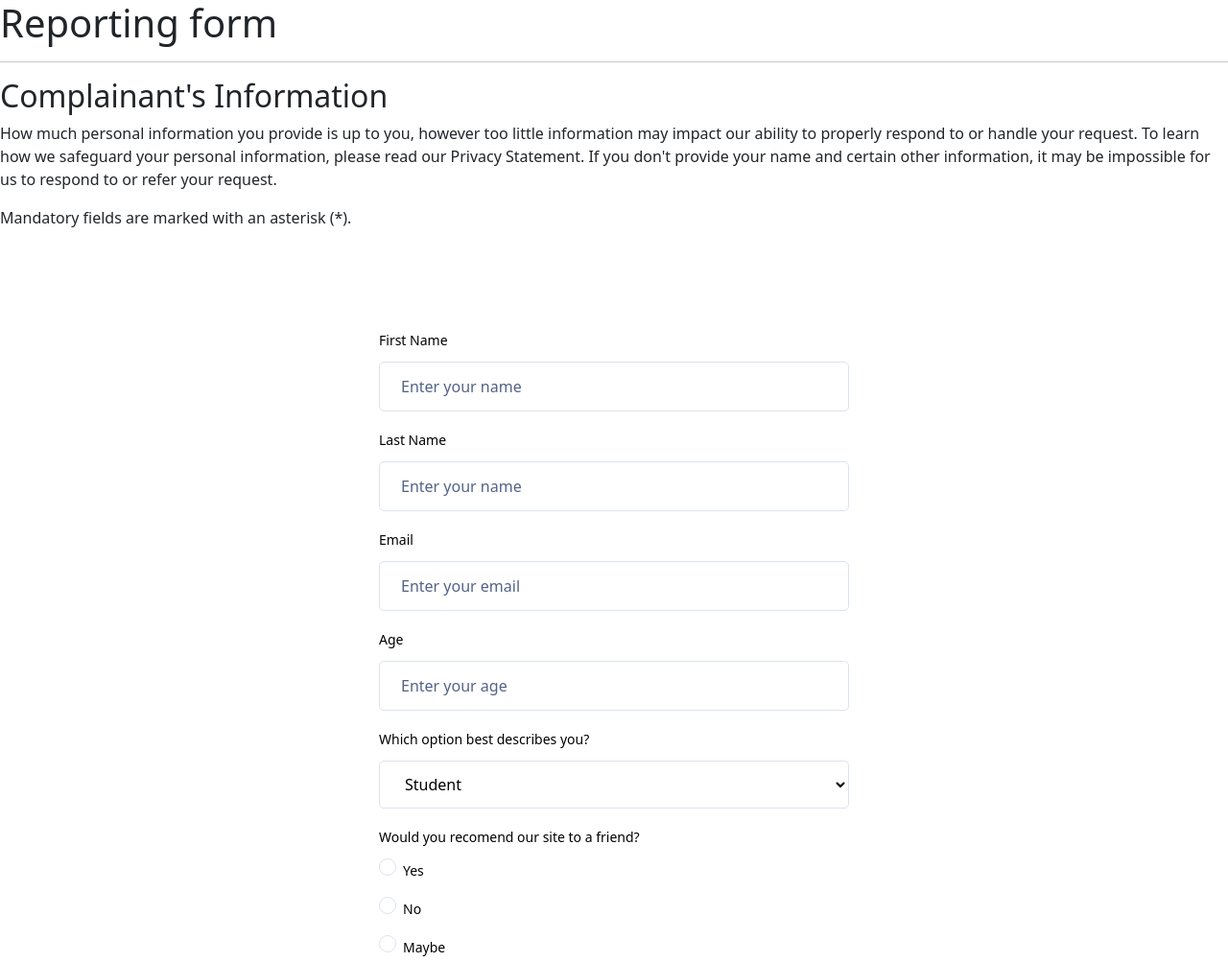
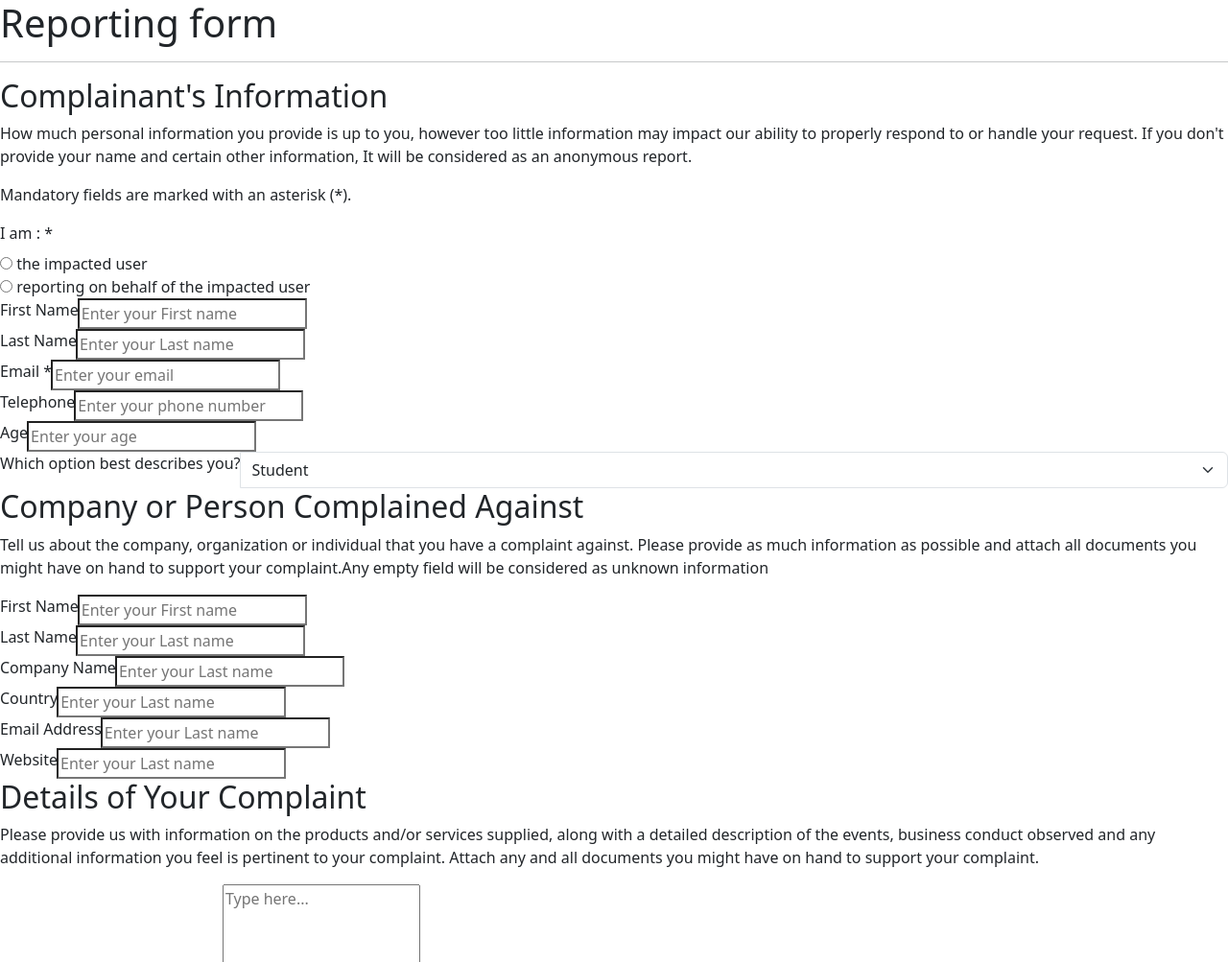
Before and after one commit to khalil-hamidani/PFE, a plain HTML site: page Source/P-reporting-form.html in a window 1280 px wide. Shown: the top 1003 px of the page at 96% size. Drawn offline with nearby package versions, Linux system fonts and the light colour scheme.

Commit message:
updating html

```diff
--- a/Source/P-reporting-form.html
+++ b/Source/P-reporting-form.html
@@ -5,7 +5,7 @@
     <meta charset="UTF-8">
     <meta http-equiv="X-UA-Compatible" content="IE=edge">
     <meta name="viewport" content="width=device-width, initial-scale=1.0">
-    <link rel="stylesheet" href="styles.css">
+    <!-- <link rel="stylesheet" href="styles.css"> -->
     <link href="https://cdn.jsdelivr.net/npm/bootstrap@5.3.0-alpha3/dist/css/bootstrap.min.css" rel="stylesheet"
         integrity="sha384-KK94CHFLLe+nY2dmCWGMq91rCGa5gtU4mk92HdvYe+M/SXH301p5ILy+dN9+nJOZ" crossorigin="anonymous">
     <title>****</title>
@@ -16,85 +16,123 @@
     <hr>
     <h2>Complainant's Information</h2>
     <p>How much personal information you provide is up to you, however too little information may impact our ability to properly respond to
-        or handle your request. To learn how we safeguard your personal information, please read our Privacy Statement. If you don't provide
-        your name and certain other information, it may be impossible for us to respond to or refer your request.</p>
+        or handle your request. If you don't provide your name and certain other information, It will be considered as an anonymous report.
+    </p>
     <p>Mandatory fields are marked with an asterisk (<span>*</span>).</p>
-    <div class="formbold-main-wrapper">
-        <div class="formbold-form-wrapper">
+    <div class="main-wrapper">
+        <div class="form-wrapper">
             <form action="" method="POST">
-                <div class="formbold-input-group">
-                    <label for="name" class="formbold-form-label"> First Name </label>
-                    <input type="text" name="name" id="name" placeholder="Enter your name" autocomplete="off" class="formbold-form-input" />
-                </div>
-
-                <div class="formbold-input-group">
-                    <label for="name" class="formbold-form-label"> Last Name </label>
-                    <input type="text" name="name" id="name" placeholder="Enter your name" autocomplete="off" class="formbold-form-input" />
-                </div>
-
-                <div class="formbold-input-group">
-                    <label for="email" class="formbold-form-label"> Email </label>
-                    <input type="email" name="lastname" id="email" placeholder="Enter your email" autocomplete="off"
-                        class="formbold-form-input" />
-                </div>
-
-                <div class="formbold-input-group">
-                    <label for="age" class="formbold-form-label"> Age </label>
-                    <input type="text" name="age" id="age" placeholder="Enter your age" autocomplete="off" class="formbold-form-input" />
-                </div>
-
-                <div class="formbold-input-group">
-                    <label class="formbold-form-label">
-                        Which option best describes you?
+                <div class="input-radio-wrapper">
+                    <label for="ans" class="form-label">
+                        I am : <span>*</span>
                     </label>
 
-                    <select class="formbold-form-select" name="occupation" id="occupation">
-                        <option value="Student">Student</option>
-                        <option value="designer">UX/UI Designer</option>
-                        <option value="fullstack">Full Stack Developer</option>
-                        <option value="frontend">Front End Developer</option>
-                    </select>
-                </div>
-
-                <div class="formbold-input-radio-wrapper">
-                    <label for="ans" class="formbold-form-label">
-                        Would you recomend our site to a friend?
-                    </label>
-
-                    <div class="formbold-radio-flex">
-                        <div class="formbold-radio-group">
-                            <label class="formbold-radio-label">
-                                <input class="formbold-input-radio" type="radio" name="ans" id="ans" />
-                                Yes
-                                <span class="formbold-radio-checkmark"></span>
+                    <div class="radio-flex">
+                        <div class="radio-group">
+                            <label class="radio-label">
+                                <input class="input-radio" type="radio" name="ans" id="ans" />
+                                the impacted user
                             </label>
                         </div>
 
-                        <div class="formbold-radio-group">
-                            <label class="formbold-radio-label">
-                                <input class="formbold-input-radio" type="radio" name="ans" id="ans" />
-                                No
-                                <span class="formbold-radio-checkmark"></span>
-                            </label>
-                        </div>
-
-                        <div class="formbold-radio-group">
-                            <label class="formbold-radio-label">
-                                <input class="formbold-input-radio" type="radio" name="ans" id="ans" />
-                                Maybe
-                                <span class="formbold-radio-checkmark"></span>
+                        <div class="radio-group">
+                            <label class="radio-label">
+                                <input class="input-radio" type="radio" name="ans" id="ans" />
+                                reporting on behalf of the impacted user
                             </label>
                         </div>
                     </div>
                 </div>
+
+                <div class="input-group">
+                    <label for="name" class="form-label"> First Name </label>
+                    <input type="text" name="F-name" id="F-name" placeholder="Enter your First name" autocomplete="off"
+                        class="form-input" />
+                </div>
+
+                <div class="input-group">
+                    <label for="name" class="form-label"> Last Name </label>
+                    <input type="text" name="L-name" id="L-name" placeholder="Enter your Last name" autocomplete="off" class="form-input" />
+                </div>
+
+                <div class="input-group">
+                    <label for="email" class="form-label"> Email <span>*</span> </label>
+                    <input type="email" name="lastname" id="email" placeholder="Enter your email" autocomplete="off" class="form-input" />
+                </div>
+
+                <div class="input-group">
+                    <label for="email" class="form-label"> Telephone </label>
+                    <input type="text" name="telephone" id="telephone" placeholder="Enter your phone number" autocomplete="off"
+                        class="form-input" />
+                </div>
+
+                <div class="input-group">
+                    <label for="age" class="form-label"> Age </label>
+                    <input type="text" name="age" id="age" placeholder="Enter your age" autocomplete="off" class="form-input" />
+                </div>
+
+                <div class="input-group">
+                    <label class="form-label">
+                        Which option best describes you?
+                    </label>
+
+                    <select class="form-select" name="occupation" id="occupation">
+                        <option value="">Student</option>
+                        <option value="">Employee</option>
+                        <option value="">Retiree</option>
+                        <option value="">Other</option>
+                    </select>
+                </div>
+
+                <h2>Company or Person Complained Against</h2>
+                <p>Tell us about the company, organization or individual that you have a complaint against. Please provide as much
+                    information as possible and attach all documents you might have on hand to support your complaint.Any empty field will
+                    be considered as unknown information</p>
+
+                <div class="input-group">
+                    <label for="name" class="form-label"> First Name </label>
+                    <input type="text" name="F-name" id="F-name" placeholder="Enter your First name" autocomplete="off"
+                        class="form-input" />
+                </div>
+
+                <div class="input-group">
+                    <label for="name" class="form-label"> Last Name </label>
+                    <input type="text" name="L-name" id="L-name" placeholder="Enter your Last name" autocomplete="off" class="form-input" />
+                </div>
+
+                <div class="input-group">
+                    <label for="name" class="form-label"> Company Name </label>
+                    <input type="text" name="L-name" id="L-name" placeholder="Enter your Last name" autocomplete="off" class="form-input" />
+                </div>
+
+                <div class="input-group">
+                    <label for="name" class="form-label"> Country </label>
+                    <input type="text" name="L-name" id="L-name" placeholder="Enter your Last name" autocomplete="off" class="form-input" />
+                </div>
+
+                <div class="input-group">
+                    <label for="name" class="form-label"> Email Address </label>
+                    <input type="text" name="L-name" id="L-name" placeholder="Enter your Last name" autocomplete="off" class="form-input" />
+                </div>
+
+                <div class="input-group">
+                    <label for="name" class="form-label"> Website </label>
+                    <input type="text" name="L-name" id="L-name" placeholder="Enter your Last name" autocomplete="off" class="form-input" />
+                </div>
+
+                <h2>Details of Your Complaint</h2>
+                <p>Please provide us with information on the products and/or services supplied, along with a detailed description of the
+                    events, business conduct observed and any additional information you feel is pertinent to your complaint. Attach any and
+                    all documents you might have on hand to support your complaint.</p>
+
                 <div>
-                    <label for="message" class="formbold-form-label">
+                    <label for="message" class="form-label">
                         Any comments or suggestions
                     </label>
-                    <textarea rows="6" name="message" id="message" placeholder="Type here..." class="formbold-form-input"></textarea>
+                    <textarea rows="6" name="message" id="message" placeholder="Type here..." class="form-input"></textarea>
                 </div>
 
-                <button class="formbold-btn">Submit</button>
+                <button class="btn">Submit</button>
             </form>
         </div>
     </div>
--- a/Source/styles.css
+++ b/Source/styles.css
@@ -62,10 +62,6 @@ body {
     position: relative;
     padding-left: 25px;
     cursor: pointer;
-    -webkit-user-select: none;
-    -moz-user-select: none;
-    -ms-user-select: none;
-    user-select: none;
 }
 
 .formbold-input-radio {
```
Also changed, not shown: Source/P-reporting.html (+1 -1 lines).
